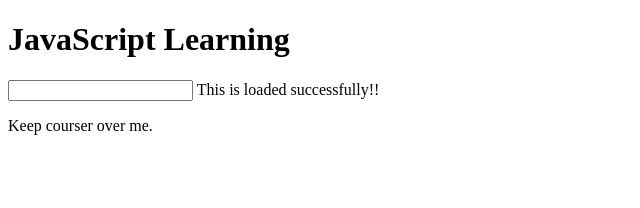
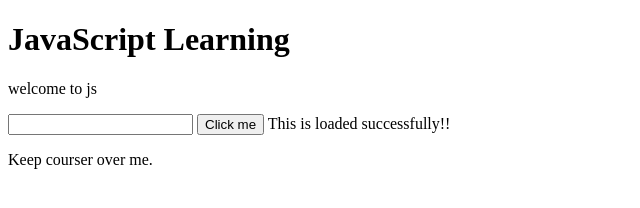
Before and after one commit to dependrabas/JavaScript1-Learning, a plain HTML site: page practice.html in a window 1280 px wide. Shown: the whole page, without its empty margins (0-640 px from the left). Drawn offline with Linux system fonts and the light colour scheme.

Commit message:
Add files via upload

```diff
--- a/practice.html
+++ b/practice.html
@@ -7,8 +7,14 @@
 </head>
 <body onload="window.alert('Page loaded successfully');">
     <H1>JavaScript Learning</H1>
+    <p>welcome to js</p>
     <input type="text" id="input1" onfocus="FocusEvent()">
+    <button id="btn"> Click me</button>
     <script>
+        document.getElementById('btn').addEventListener("click",fun);
+        function fun(){
+            document.getElementById("para").innerHTML = "Hello world" +"<br>"+"Welcome";
+        }
         function FocusEvent(){
             document.getElementById('input1').style.background="red";
         }
```
